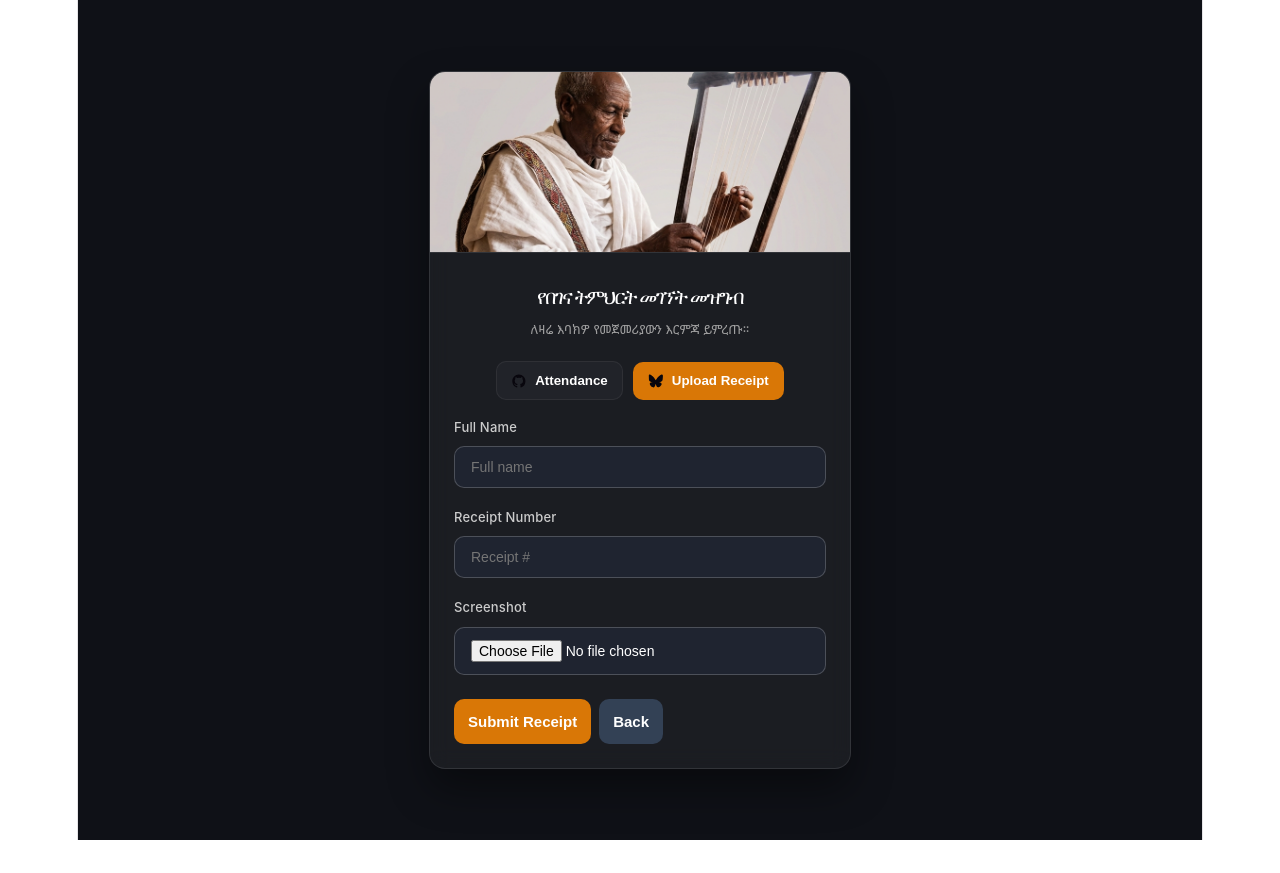
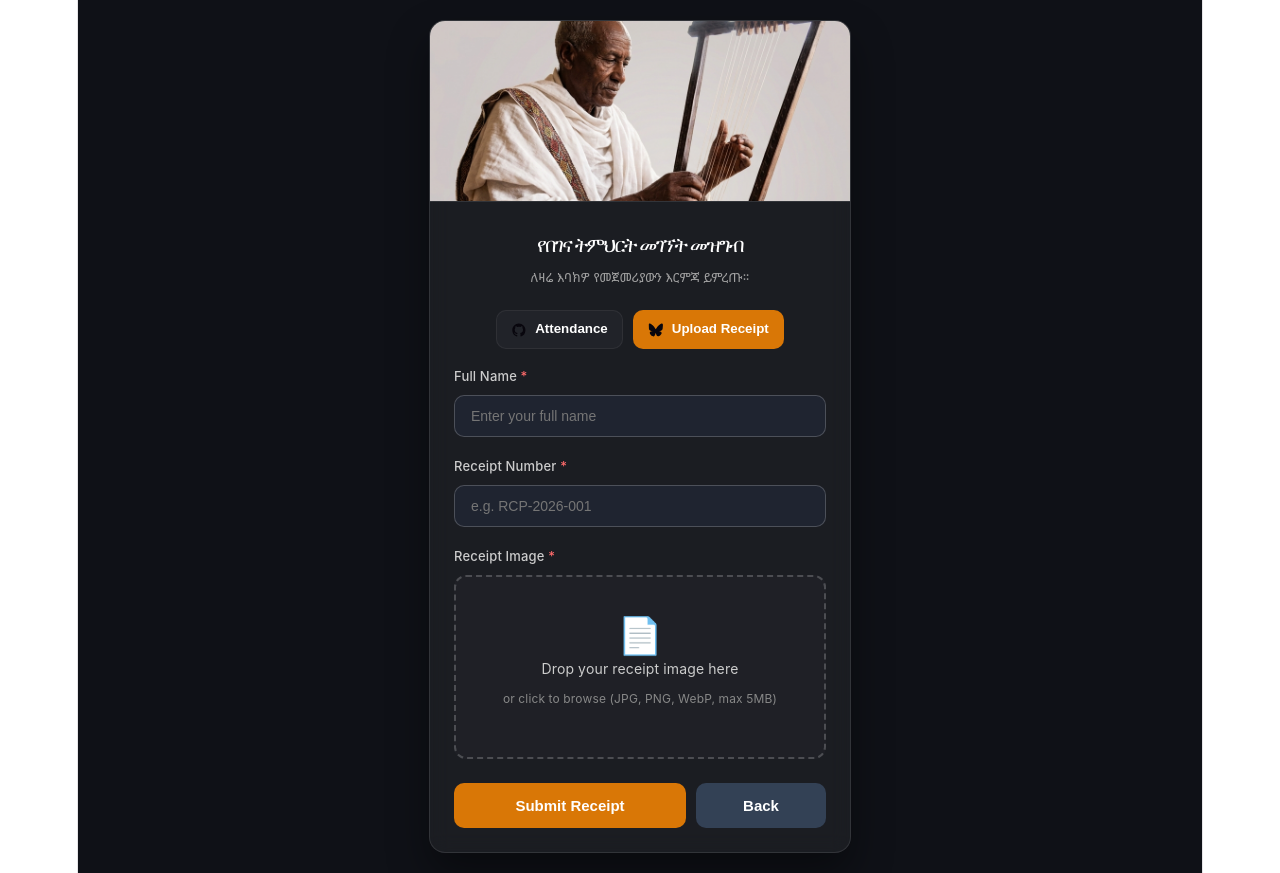
Before and after one commit to abenezerendeshaw/telegram-attendance, a React (Vite) app: page / in a window 1280 px wide. Both pictures are taken after a click on the button "Upload Receipt". Before the commit the page ends 840 px from the top, so only its background shows below. Built offline with nearby package versions, Linux system fonts and the light colour scheme.

Commit message:
recept with image

```diff
--- a/src/App.jsx
+++ b/src/App.jsx
@@ -19,14 +19,12 @@ export default function App() {
   const dropdownRef = useRef(null);
 
   useEffect(() => {
-    // Check local storage for existing submission within the last 24 hours
     const checkLockStatus = () => {
       const lastSubmission = localStorage.getItem("last_attendance_timestamp");
       if (lastSubmission) {
         const now = Date.now();
         const timePassed = now - parseInt(lastSubmission, 10);
         const twentyFourHours = 24 * 60 * 60 * 1000;
-
         if (timePassed < twentyFourHours) {
           const remainingMs = twentyFourHours - timePassed;
           const remainingHours = Math.ceil(remainingMs / (1000 * 60 * 60));
@@ -37,10 +35,8 @@ export default function App() {
         }
       }
     };
-
     checkLockStatus();
 
-    // Close the autocomplete dropdown when clicking outside
     const handleClickOutside = (e) => {
       if (dropdownRef.current && !dropdownRef.current.contains(e.target)) {
         setIsOpen(false);
@@ -48,7 +44,6 @@ export default function App() {
     };
     document.addEventListener("pointerdown", handleClickOutside);
 
-    // Initialize Telegram WebApp viewport if running inside Telegram
     if (window.Telegram?.WebApp) {
       const tg = window.Telegram.WebApp;
       tg.ready();
@@ -58,7 +53,6 @@ export default function App() {
     return () => document.removeEventListener("pointerdown", handleClickOutside);
   }, []);
 
-  // Filter students by matching input against Amharic name OR English phonetic string
   const filteredStudents = STUDENTS.filter((s) => {
     const query = searchTerm.toLowerCase().trim();
     if (!query) return true;
@@ -97,7 +91,6 @@ export default function App() {
     setLoading(true);
     setStatus({ type: "", message: "" });
 
-    // GPS capture for "present"
     let coords = {};
     if (attendanceStatus === "present") {
       if (!navigator.geolocation) {
@@ -108,7 +101,6 @@ export default function App() {
         setLoading(false);
         return;
       }
-
       try {
         const position = await new Promise((resolve, reject) => {
           navigator.geolocation.getCurrentPosition(resolve, reject, {
@@ -141,7 +133,6 @@ export default function App() {
         ...coords,
       });
 
-      // Record timestamp to enforce 24-hour check
       const nowTimestamp = Date.now();
       localStorage.setItem("last_attendance_timestamp", nowTimestamp.toString());
       setIsLocked(true);
@@ -149,15 +140,12 @@ export default function App() {
 
       setStatus({ type: "success", message: "✅ መረጃዎ በተሳካ ሁኔታ ተመዝግቧል!" });
 
-      // Reset Form State
       setSelectedStudent(null);
       setSearchTerm("");
       setReason("");
       setAttendanceStatus("present");
-
     } catch (err) {
       console.error("Detailed Submission Error:", err);
-
       let errorMessage = "ስህተት አጋጥሟል። እባክዎ ድጋሚ ይሞክሩ።";
       if (err.response) {
         errorMessage =
@@ -167,7 +155,6 @@ export default function App() {
       } else if (err.request) {
         errorMessage = "የኢንተርኔት ወይም የሰርቨር ግንኙነት ችግር አለ።";
       }
-
       setStatus({
         type: "error",
         message: errorMessage,
@@ -184,16 +171,49 @@ export default function App() {
   const [receiptLoading, setReceiptLoading] = useState(false);
   const [receiptStatusMsg, setReceiptStatusMsg] = useState({ type: "", message: "" });
 
+  // ---------- Improved Receipt Handlers ----------
   const handleFileChange = (e) => {
     const f = e.target.files && e.target.files[0];
-    if (!f) return setReceiptImageData("");
+    if (!f) {
+      setReceiptImageData("");
+      return;
+    }
+    // Optional: file size validation (e.g., max 5MB)
+    if (f.size > 5 * 1024 * 1024) {
+      setReceiptStatusMsg({ type: "error", message: "Image size must be less than 5MB." });
+      e.target.value = "";
+      return;
+    }
     const reader = new FileReader();
     reader.onload = () => setReceiptImageData(reader.result);
     reader.readAsDataURL(f);
   };
 
+  // Drag‑and‑drop handlers
+  const handleDrop = (e) => {
+    e.preventDefault();
+    const f = e.dataTransfer.files?.[0];
+    if (f) {
+      if (f.size > 5 * 1024 * 1024) {
+        setReceiptStatusMsg({ type: "error", message: "Image size must be less than 5MB." });
+        return;
+      }
+      const reader = new FileReader();
+      reader.onload = () => setReceiptImageData(reader.result);
+      reader.readAsDataURL(f);
+      // Sync the file input for consistency (optional)
+      const input = document.getElementById("receiptFileInput");
+      if (input) {
+        const dt = new DataTransfer();
+        dt.items.add(f);
+        input.files = dt.files;
+      }
+    }
+  };
+
   const handleReceiptSubmit = async (e) => {
     e.preventDefault();
+    // Validation
     if (!receiptFullName.trim() || !receiptNumber.trim() || !receiptImageData) {
       setReceiptStatusMsg({ type: "error", message: "ሙሉ ስም፣ ቁጥር እና ምስል አስፈላጊ ናቸው።" });
       return;
@@ -206,10 +226,13 @@ export default function App() {
         receiptNumber: receiptNumber,
         imageData: receiptImageData,
       });
-      setReceiptStatusMsg({ type: "success", message: "Receipt submitted successfully." });
+      setReceiptStatusMsg({ type: "success", message: "✅ Receipt submitted successfully." });
       setReceiptFullName("");
       setReceiptNumber("");
       setReceiptImageData("");
+      // Reset file input
+      const input = document.getElementById("receiptFileInput");
+      if (input) input.value = "";
     } catch (err) {
       console.error(err);
       setReceiptStatusMsg({ type: "error", message: err.response?.data?.message || "Submission failed" });
@@ -225,7 +248,6 @@ export default function App() {
 
         <div style={styles.content}>
           <div style={{ display: 'flex', alignItems: 'center', justifyContent: 'center', gap: 12 }}>
-
             <h1 style={styles.title}>የበገና ትምህርት መገኘት መዝግብ</h1>
           </div>
           <p style={styles.subtitle}>ለዛሬ እባክዎ የመጀመሪያውን እርምጃ ይምረጡ።</p>
@@ -249,7 +271,7 @@ export default function App() {
 
           {mode === "attendance" && (
             <form onSubmit={handleSubmit} style={styles.form}>
-            {/* Bilingual Search Container */}
+              {/* ... attendance form (unchanged) ... */}
               <div style={styles.inputGroup} ref={dropdownRef}>
                 <label style={styles.label}>ስምዎን ይፈልጉ / Search Name</label>
                 <div style={{ position: "relative" }}>
@@ -260,7 +282,6 @@ export default function App() {
                     onChange={(e) => {
                       const val = e.target.value;
                       setSearchTerm(val);
-                    // Only clear selection if user is editing away from the selected name
                       if (selectedStudent && val !== selectedStudent.name) {
                         setSelectedStudent(null);
                       }
@@ -274,8 +295,6 @@ export default function App() {
                     spellCheck="false"
                     style={styles.input}
                   />
-
-                {/* Dropdown Suggestions */}
                   {isOpen && (
                     <ul style={styles.dropdownList}>
                       {filteredStudents.length > 0 ? (
@@ -283,7 +302,7 @@ export default function App() {
                           <li
                             key={idx}
                             onPointerDown={(e) => {
-                            e.preventDefault(); // prevent input blur before selection
+                              e.preventDefault();
                               setSelectedStudent(st);
                               setSearchTerm(st.name);
                               setIsOpen(false);
@@ -295,23 +314,17 @@ export default function App() {
                           </li>
                         ))
                       ) : (
-                      <li style={styles.noResultItem}>
-                        ምንም አልተገኘም (No match found)
-                      </li>
+                        <li style={styles.noResultItem}>ምንም አልተገኘም (No match found)</li>
                       )}
                     </ul>
                   )}
                 </div>
               </div>
 
-            {/* Show Detected Group */}
               {selectedStudent && (
-              <div style={styles.groupBadge}>
-                📍 <strong>ቡድን:</strong> {selectedStudent.group}
-              </div>
+                <div style={styles.groupBadge}>📍 <strong>ቡድን:</strong> {selectedStudent.group}</div>
               )}
 
-            {/* Attendance Choice */}
               <div style={styles.inputGroup}>
                 <label style={styles.label}>የመገኘት ሁኔታ</label>
                 <select
@@ -327,7 +340,6 @@ export default function App() {
                 </select>
               </div>
 
-            {/* Permission Reason Field */}
               {attendanceStatus === "permission" && (
                 <div style={styles.inputGroup}>
                   <label style={styles.label}>የፈቃድ ምክንያት</label>
@@ -344,15 +356,8 @@ export default function App() {
                 </div>
               )}
 
-            {/* Error / Success Messages Banner */}
               {status.message && (
-              <p
-                style={
-                  status.type === "error"
-                    ? styles.errorMsg
-                    : styles.successMsg
-                }
-              >
+                <p style={status.type === "error" ? styles.errorMsg : styles.successMsg}>
                   {status.message}
                 </p>
               )}
@@ -365,43 +370,112 @@ export default function App() {
 
           {mode === "receipt" && (
             <form onSubmit={handleReceiptSubmit} style={styles.form}>
+              {/* Full Name */}
               <div style={styles.inputGroup}>
-                <label style={styles.label}>Full Name</label>
+                <label style={styles.label}>Full Name <span style={{ color: '#ff6b6b' }}>*</span></label>
                 <input
                   value={receiptFullName}
-                  onChange={(e) => setReceiptFullName(e.target.value)}
+                  onChange={(e) => {
+                    setReceiptFullName(e.target.value);
+                    if (receiptStatusMsg.type) setReceiptStatusMsg({ type: "", message: "" });
+                  }}
                   style={styles.input}
-                  placeholder="Full name"
+                  placeholder="Enter your full name"
+                  required
                 />
               </div>
 
+              {/* Receipt Number */}
               <div style={styles.inputGroup}>
-                <label style={styles.label}>Receipt Number</label>
+                <label style={styles.label}>Receipt Number <span style={{ color: '#ff6b6b' }}>*</span></label>
                 <input
                   value={receiptNumber}
-                  onChange={(e) => setReceiptNumber(e.target.value)}
+                  onChange={(e) => {
+                    setReceiptNumber(e.target.value);
+                    if (receiptStatusMsg.type) setReceiptStatusMsg({ type: "", message: "" });
+                  }}
                   style={styles.input}
-                  placeholder="Receipt #"
+                  placeholder="e.g. RCP-2026-001"
+                  required
                 />
               </div>
 
+              {/* Image Upload - Professional Drop Zone */}
               <div style={styles.inputGroup}>
-                <label style={styles.label}>Screenshot</label>
-                <input type="file" accept="image/*" onChange={handleFileChange} style={styles.input} />
-                {receiptImageData && (
-                  <img src={receiptImageData} alt="preview" style={{ width: '100%', borderRadius: 8, marginTop: 8 }} />
+                <label style={styles.label}>Receipt Image <span style={{ color: '#ff6b6b' }}>*</span></label>
+                <div
+                  style={{
+                    ...styles.uploadArea,
+                    borderColor: receiptImageData ? '#d97706' : 'rgba(255,255,255,0.2)',
+                  }}
+                  onDragOver={(e) => {
+                    e.preventDefault();
+                    e.currentTarget.style.borderColor = '#d97706';
+                    e.currentTarget.style.backgroundColor = 'rgba(217,119,6,0.08)';
+                  }}
+                  onDragLeave={(e) => {
+                    e.currentTarget.style.borderColor = receiptImageData ? '#d97706' : 'rgba(255,255,255,0.2)';
+                    e.currentTarget.style.backgroundColor = 'transparent';
+                  }}
+                  onDrop={handleDrop}
+                >
+                  <input
+                    id="receiptFileInput"
+                    type="file"
+                    accept="image/*"
+                    onChange={handleFileChange}
+                    style={styles.fileInput}
+                  />
+                  {receiptImageData ? (
+                    <div style={styles.previewContainer}>
+                      <img src={receiptImageData} alt="Receipt preview" style={styles.previewImage} />
+                      <p style={styles.previewHint}>Click or drag to replace</p>
+                    </div>
+                  ) : (
+                    <div style={styles.uploadPlaceholder}>
+                      <span style={styles.uploadIcon}>📄</span>
+                      <p style={styles.uploadText}>Drop your receipt image here</p>
+                      <p style={styles.uploadHint}>or click to browse (JPG, PNG, WebP, max 5MB)</p>
+                    </div>
                   )}
                 </div>
+              </div>
 
+              {/* Status message */}
               {receiptStatusMsg.message && (
-                <p style={receiptStatusMsg.type === 'error' ? styles.errorMsg : styles.successMsg}>{receiptStatusMsg.message}</p>
+                <p style={receiptStatusMsg.type === 'error' ? styles.errorMsg : styles.successMsg}>
+                  {receiptStatusMsg.message}
+                </p>
               )}
 
-              <div style={{ display: 'flex', gap: 8 }}>
-                <button type="submit" disabled={receiptLoading} style={styles.button}>
-                  {receiptLoading ? 'Sending...' : 'Submit Receipt'}
+              {/* Buttons */}
+              <div style={{ display: 'flex', gap: 10 }}>
+                <button
+                  type="submit"
+                  disabled={receiptLoading}
+                  style={{
+                    ...styles.button,
+                    flex: 1,
+                    display: 'flex',
+                    alignItems: 'center',
+                    justifyContent: 'center',
+                    gap: 8,
+                  }}
+                >
+                  {receiptLoading ? (
+                    <>
+                      <span style={styles.spinner}></span>
+                      Submitting...
+                    </>
+                  ) : (
+                    'Submit Receipt'
+                  )}
                 </button>
-                <button type="button" onClick={() => setMode('start')} style={{ ...styles.button, backgroundColor: '#334155' }}>
+                <button
+                  type="button"
+                  onClick={() => setMode('start')}
+                  style={{ ...styles.button, backgroundColor: '#334155', flex: 0.5 }}
+                >
                   Back
                 </button>
               </div>
@@ -413,6 +487,7 @@ export default function App() {
   );
 }
 
+// ---------- Enhanced Styles ----------
 const styles = {
   container: {
     minHeight: "100vh",
@@ -421,8 +496,7 @@ const styles = {
     justifyContent: "center",
     backgroundColor: "#0f1117",
     color: "#ffffff",
-    fontFamily:
-      "'Noto Sans Ethiopic', -apple-system, BlinkMacSystemFont, sans-serif",
+    fontFamily: "'Noto Sans Ethiopic', -apple-system, BlinkMacSystemFont, sans-serif",
     padding: "20px",
   },
   card: {
@@ -475,12 +549,6 @@ const styles = {
   choiceActive: {
     backgroundColor: '#d97706',
     borderColor: 'transparent',
-  },
-  iconLarge: {
-    width: 44,
-    height: 44,
-    display: 'block',
-    fill: 'var(--icon-color)',
   },
   iconSmall: {
     width: 16,
@@ -597,6 +665,7 @@ const styles = {
     border: "none",
     cursor: "pointer",
     marginTop: "8px",
+    transition: "opacity 0.2s",
   },
   errorMsg: {
     fontSize: "13px",
@@ -614,4 +683,73 @@ const styles = {
     backgroundColor: "rgba(81, 207, 102, 0.1)",
     borderRadius: "6px",
   },
+
+  // ---------- New Receipt Upload Styles ----------
+  uploadArea: {
+    position: "relative",
+    border: "2px dashed rgba(255,255,255,0.2)",
+    borderRadius: "12px",
+    padding: "20px",
+    textAlign: "center",
+    cursor: "pointer",
+    transition: "border-color 0.2s, background-color 0.2s",
+    minHeight: "140px",
+    display: "flex",
+    alignItems: "center",
+    justifyContent: "center",
+    backgroundColor: "rgba(255,255,255,0.02)",
+  },
+  fileInput: {
+    position: "absolute",
+    inset: 0,
+    opacity: 0,
+    cursor: "pointer",
+    width: "100%",
+    height: "100%",
+  },
+  uploadPlaceholder: {
+    pointerEvents: "none",
+  },
+  uploadIcon: {
+    fontSize: "36px",
+    display: "block",
+    marginBottom: "8px",
+  },
+  uploadText: {
+    fontSize: "14px",
+    color: "#cccccc",
+    margin: "4px 0",
+  },
+  uploadHint: {
+    fontSize: "12px",
+    color: "#888888",
+  },
+  previewContainer: {
+    display: "flex",
+    flexDirection: "column",
+    alignItems: "center",
+    gap: "8px",
+    width: "100%",
+  },
+  previewImage: {
+    maxWidth: "100%",
+    maxHeight: "180px",
+    borderRadius: "8px",
+    objectFit: "contain",
+    border: "1px solid rgba(255,255,255,0.1)",
+  },
+  previewHint: {
+    fontSize: "12px",
+    color: "#888888",
+    margin: 0,
+  },
+  spinner: {
+    display: "inline-block",
+    width: "16px",
+    height: "16px",
+    border: "2px solid rgba(255,255,255,0.3)",
+    borderTopColor: "#fff",
+    borderRadius: "50%",
+    animation: "spin 0.6s linear infinite",
+  },
 };
```
Also changed, not shown: api/receipt.js (+8 -3 lines), 1 other file (tests, documents, lock files or other folders). Lines whose indentation alone changed are shown as unchanged.
